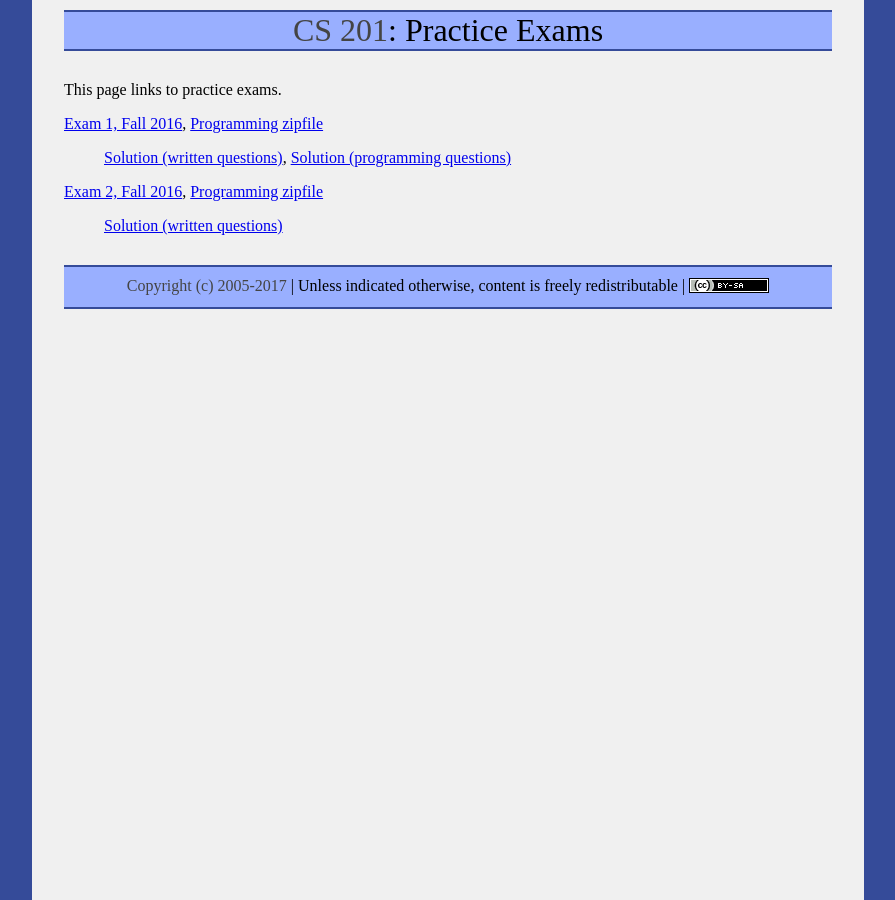
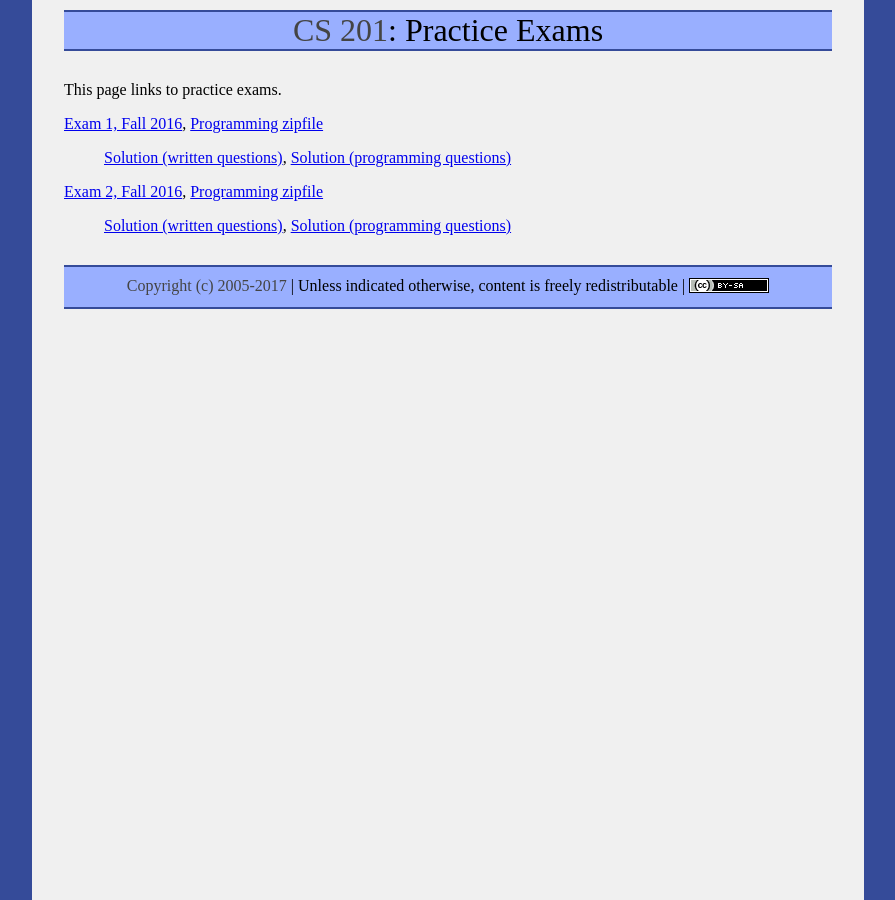
Before and after one commit to ycpcs/cs201-fall2017, a Jekyll site: the page built from practice/index.md, in a window 1280 px wide. Shown: the whole page, without its empty margins (192-1087 px from the left). Built offline with Jekyll 4.4.1, drawn with Linux system fonts in a browser that asks for light colours.

Commit message:
link to solution to programming questions for practice exam 2

```diff
--- a/practice/index.md
+++ b/practice/index.md
@@ -11,4 +11,4 @@ This page links to practice exams.
 
 [Exam 2, Fall 2016](cs201-fall2016-exam02.pdf), [Programming zipfile](CS201_Exam02.zip)
 
-> [Solution (written questions)](cs201-fall2016-exam02-solution.pdf)
+> [Solution (written questions)](cs201-fall2016-exam02-solution.pdf), [Solution (programming questions)](CS201_Exam01_Solution.zip)
```
Also changed, not shown: 1 other file.
